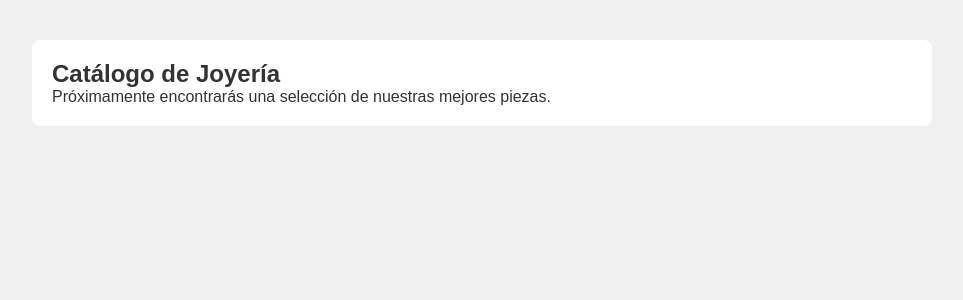
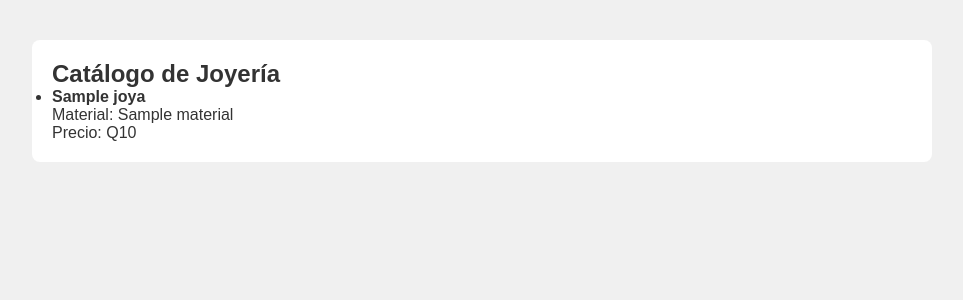
Before and after one commit to Jonasjpg/joyeria-web-catalogo, a Flask app: template src/templates/catalogo.html in a window 1280 px wide. Shown: the part 138-438 px from the top of the page, without its empty margins (158-1121 px from the left). Run offline with Flask 3, Linux system fonts and the light colour scheme; the template is opened without the code that fills it: most values are stand-ins (such as "Sample title", 1, 10 or a date in 2020).

Commit message:
feat: renderizar productos desde catálogo JSON

```diff
--- a/src/templates/catalogo.html
+++ b/src/templates/catalogo.html
@@ -4,5 +4,14 @@
 
 {% block content %}
 <h2>Catálogo de Joyería</h2>
-<p>Próximamente encontrarás una selección de nuestras mejores piezas.</p>
+
+<ul>
+    {% for joya in joyas %}
+    <li>
+        <strong>{{ joya.nombre }}</strong><br>
+        Material: {{ joya.material }}<br>
+        Precio: Q{{ joya.precio }}
+    </li>
+    {% endfor %}
+</ul>
 {% endblock %}
```
